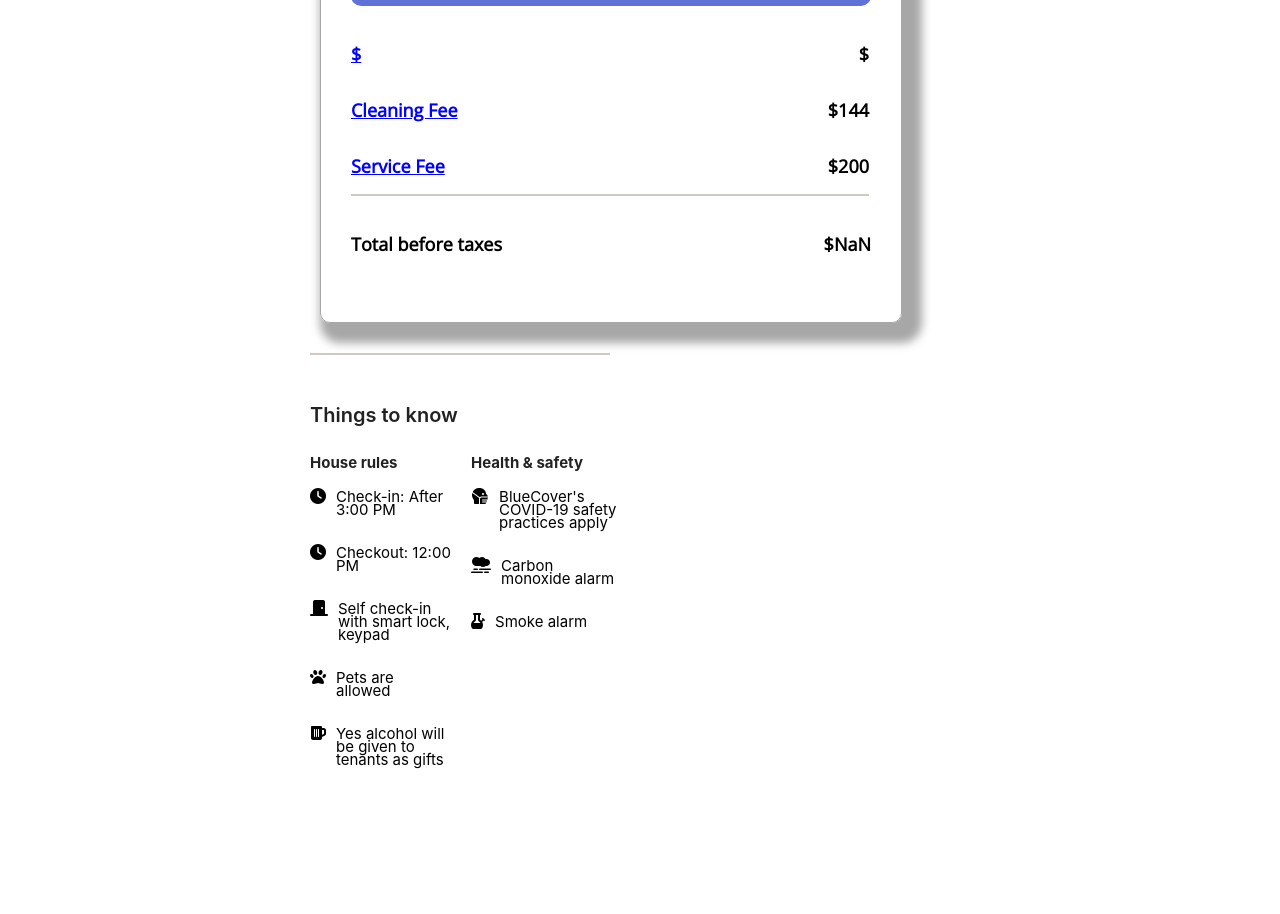
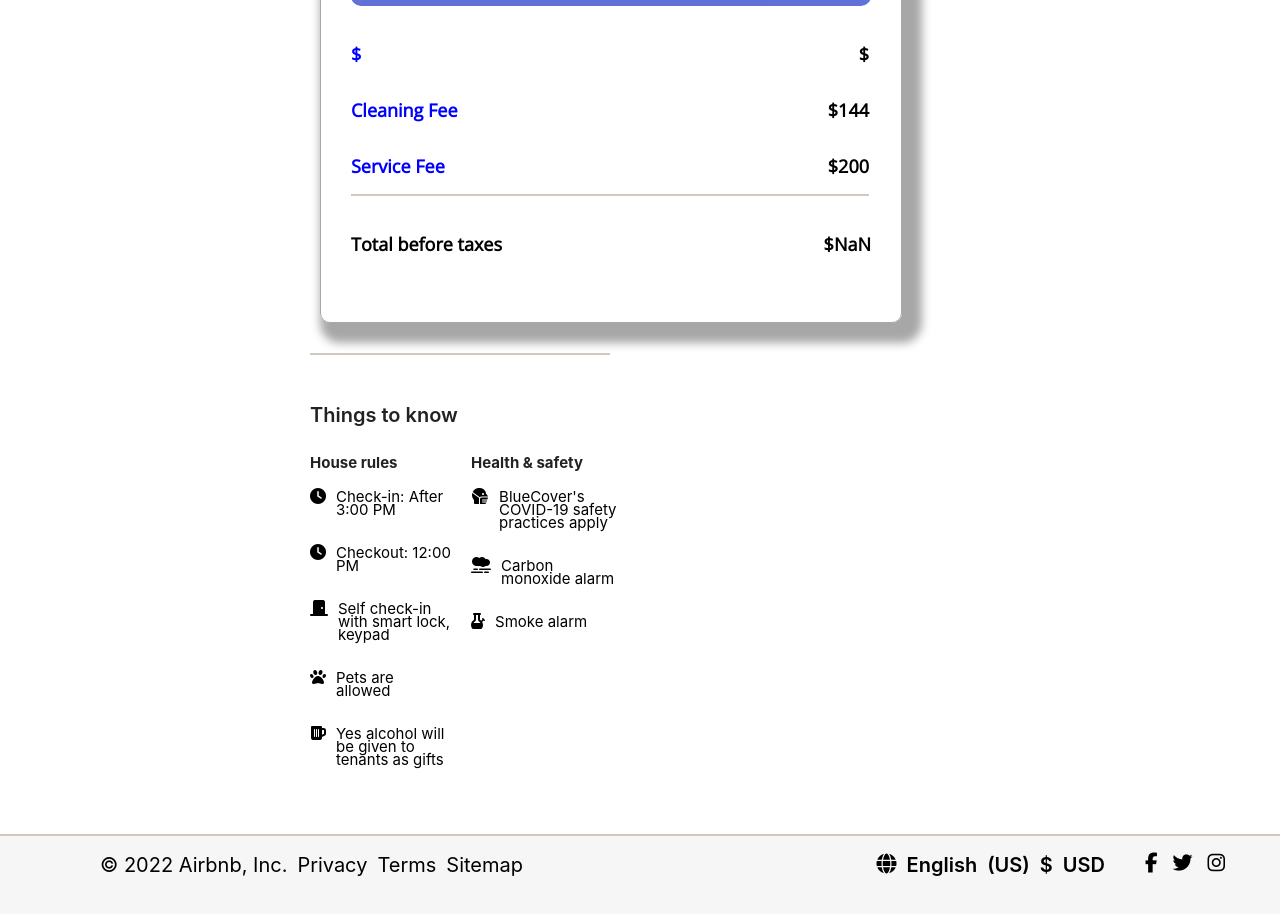
Before and after one commit to rusty619/house-for-rent, a React (Create React App) app in the folder client/: page /home/1 in a window 1280 px wide. Shown: the part 1780-2694 px from the top of the page. Before the commit the page ends 2614 px from the top, so only its background shows below. Built offline with nearby package versions, Linux system fonts and the light colour scheme; no server answers; a web font is replaced by a local one.

Commit message:
Finished Footer Component

```diff
--- a/client/src/App.css
+++ b/client/src/App.css
@@ -552,7 +552,6 @@ input[type="date"]:focus:before {
 
 .reserve-box-display-prices-left{
   color: #0000FE;
-  text-decoration: underline;
 }
 
 .reserve-box-display-prices-right{
@@ -626,3 +625,73 @@ input[type="date"]:focus:before {
 .things-to-know-second-column{
   margin-left: 30px;
 }
+
+.footer{
+  border-top: 2px solid #D0C9C0;
+  display: flex;
+  padding-bottom: 20px;
+  background-color: rgb(246,246,246);
+  font-family: inherit !important;
+}
+
+.footer-left{
+  font-size: 20px;
+  line-height: 18px;
+  display: flex;
+  margin-left: 100px;
+}
+
+.footer-left-copyright{
+  justify-content: space-between;
+}
+
+.footer-left-text{
+  margin-left: 10px;
+}
+
+.footer-right{
+  font-size: 20px;
+  line-height: 18px;
+  font-weight: 600 !important;
+  display: flex;
+  margin-left: auto;
+  padding-right: 50px;
+}
+
+.fa-globe{
+  display: flex;
+  position: relative;
+  top: 18px;
+}
+
+.footer-right-text{
+  margin-left: 10px;
+  font-weight: 600;
+}
+
+.fa-facebook-f{
+  display: flex;
+  position: relative;
+  top: 17px;
+  margin-left: 40px;
+  margin-right: 5px;
+  color: black;
+}
+
+.fa-twitter{
+  display: flex;
+  position: relative;
+  top: 17px;
+  margin-left: 10px;
+  margin-right: 5px;
+  color: black;
+}
+
+.fa-instagram{
+  display: flex;
+  position: relative;
+  top: 17px;
+  margin-left: 10px;
+  margin-right: 5px;
+  color: black;
+}
--- a/client/src/App.js
+++ b/client/src/App.js
@@ -19,7 +19,7 @@ function App() {
           <SingleHouse />
         </Route>
       </Switch>
-
+      <Footer />
     </div>
   );
 }
--- a/client/src/Components/Footer.js
+++ b/client/src/Components/Footer.js
@@ -1,7 +1,26 @@
 import React from 'react'
+import {Link} from 'react-router-dom'
 
 const Footer = () => {
-    return(<div></div>)
+    return(
+    <div className="footer">
+        <div className="footer-left">
+            <p className='footer-left-copyright'>© 2022 Airbnb, Inc.</p>
+            <p className="footer-left-text">Privacy</p>
+            <p className="footer-left-text">Terms</p>
+            <p className="footer-left-text">Sitemap</p>
+        </div>
+        <div className="footer-right">
+            <i class="fa-solid fa-globe"></i>
+            <p class="footer-right-text">English</p>
+            <p class="footer-right-text">(US)</p>
+            <p class="footer-right-text">$</p>
+            <p class="footer-right-text">USD</p>
+            <a href="https://www.youtube.com/watch?v=X9m15uyVpIs" class="footer-right-a"><i class="fa-brands fa-facebook-f"></i></a>
+            <a href="https://mobile.twitter.com/GaryVee_Quotes"><i class="fa-brands fa-twitter"></i></a>
+            <a href="https://www.instagram.com/garyvee/?hl=en"><i class="fa-brands fa-instagram"></i></a>
+        </div>
+    </div>)
 }
 
 export default Footer;
```
